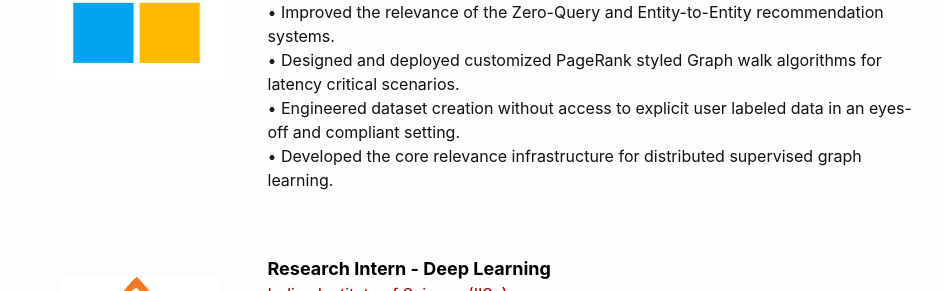
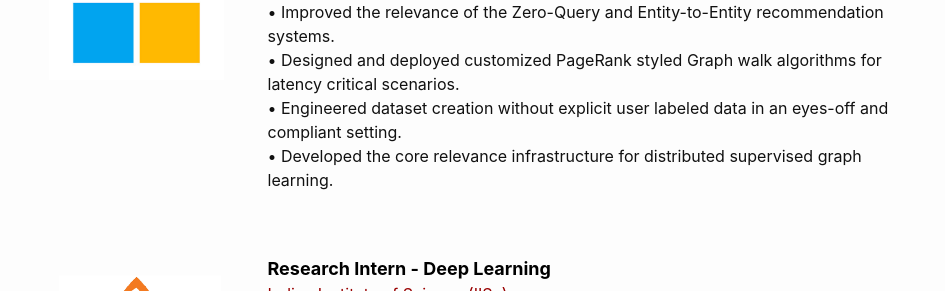
Before and after one commit to ekagra-ranjan/ekagra-ranjan.github.io, a Jekyll site: the page built from index.markdown, in a window 1280 px wide and 900 px high, scrolled down 1112 px. Shown: the part 162-453 px from the top of the window, without its empty margins (160-1105 px from the left). Built offline with Jekyll 4.4.1, drawn with Linux system fonts in a browser that asks for light colours; nearby versions of some CDN libraries.

Commit message:
Update workexs.yml

```diff
--- a/_data/resume/workexs.yml
+++ b/_data/resume/workexs.yml
@@ -5,7 +5,7 @@
     - text: "• Working on Recommendation System using Graph Ranking."
     - text: "• Improved the relevance of the Zero-Query and Entity-to-Entity recommendation systems."
     - text: "• Designed and deployed customized PageRank styled Graph walk algorithms for latency critical scenarios."
-    - text: "• Engineered dataset creation without access to explicit user labeled data in an eyes-off and compliant setting."
+    - text: "• Engineered dataset creation without explicit user labeled data in an eyes-off and compliant setting."
     - text: "• Developed the core relevance infrastructure for distributed supervised graph learning."
   image: 'assets/resume/workexs/images/msft.png'
 
```
